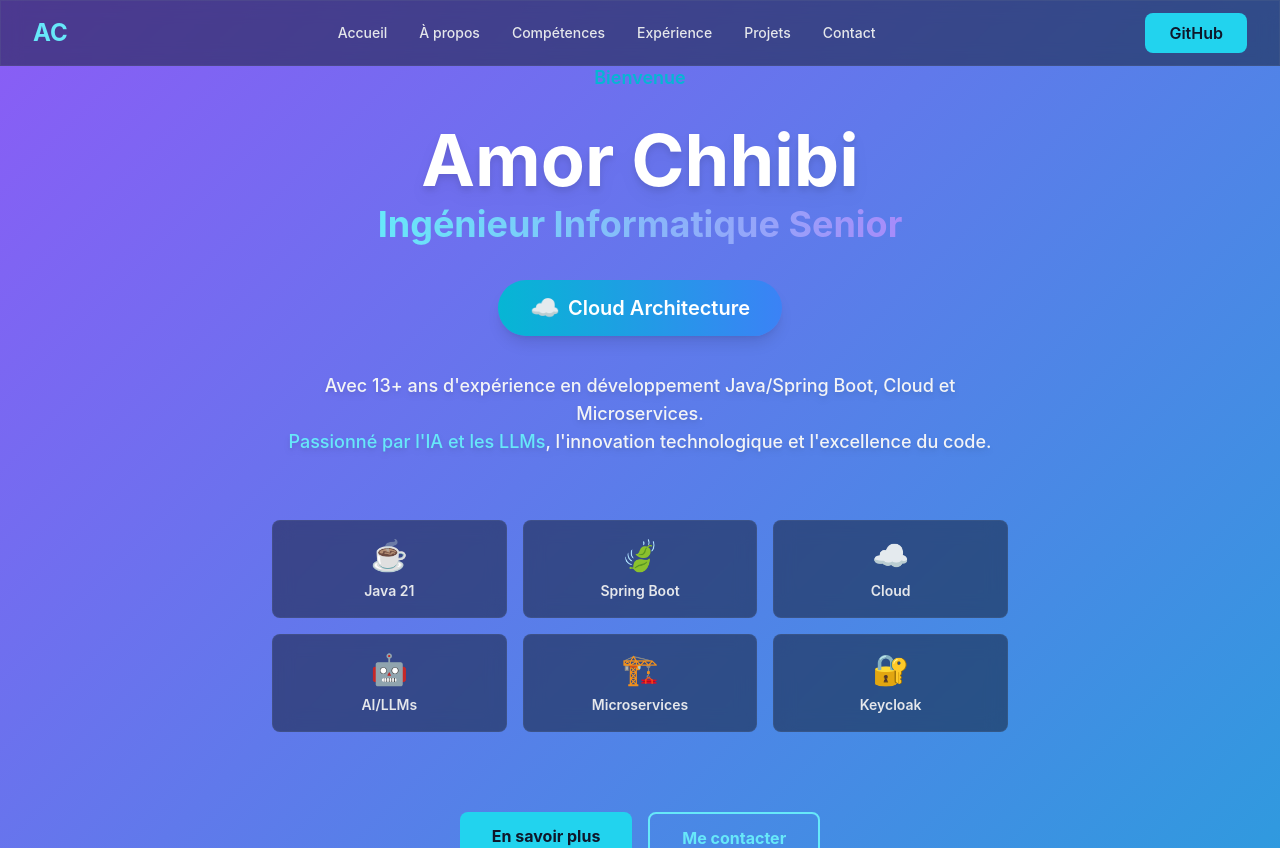
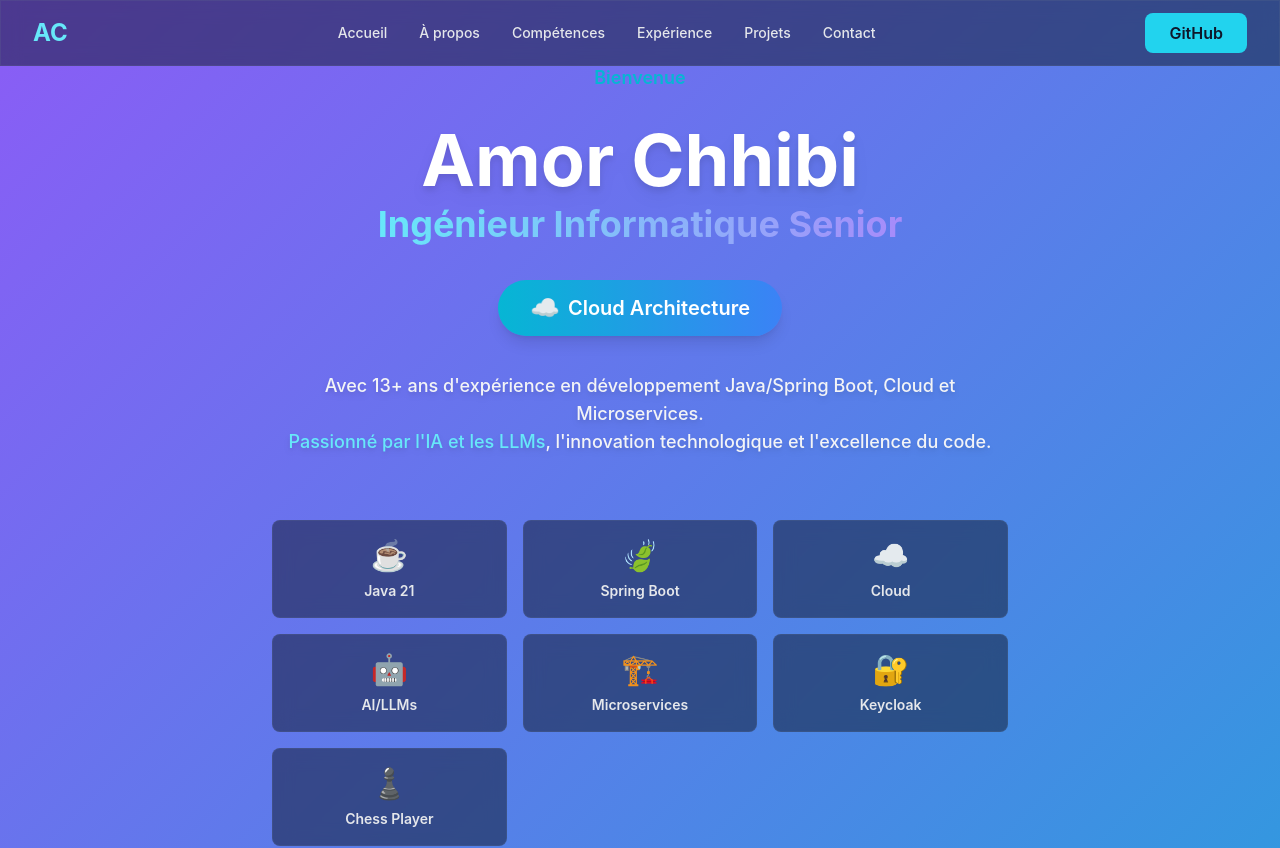
Before and after one commit to achhibi/portfolio, a Next.js app: page / in a window 1280 px wide. Shown: the top 848 px of the page. Built offline with nearby package versions, Linux system fonts and the light colour scheme.

Commit message:
Add Chess Player to hero skills grid

```diff
--- a/components/Hero.tsx
+++ b/components/Hero.tsx
@@ -116,6 +116,7 @@ export default function Hero() {
               { icon: '🤖', label: 'AI/LLMs', color: 'purple' },
               { icon: '🏗️', label: 'Microservices', color: 'blue' },
               { icon: '🔐', label: 'Keycloak', color: 'red' },
+              { icon: '♟️', label: 'Chess Player', color: 'yellow' },
             ].map((skill, index) => (
               <motion.div
                 key={index}
```
